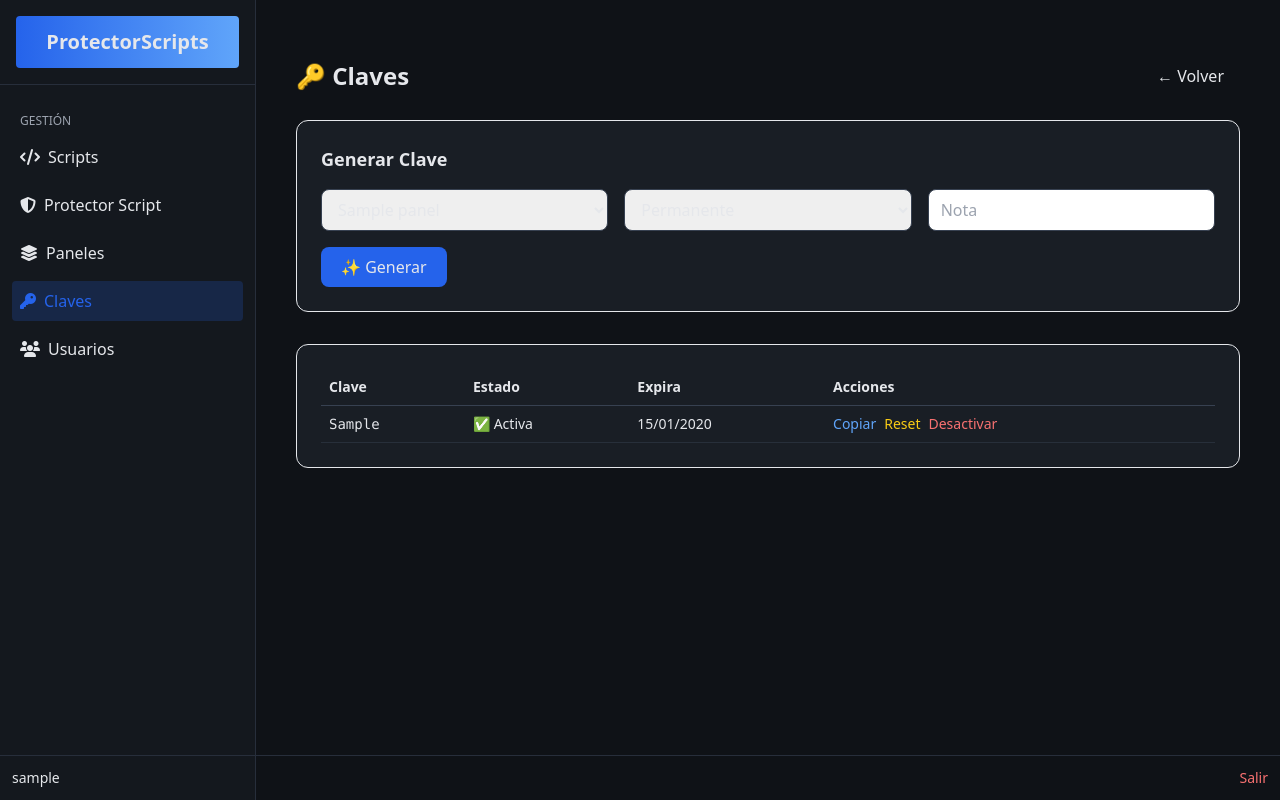
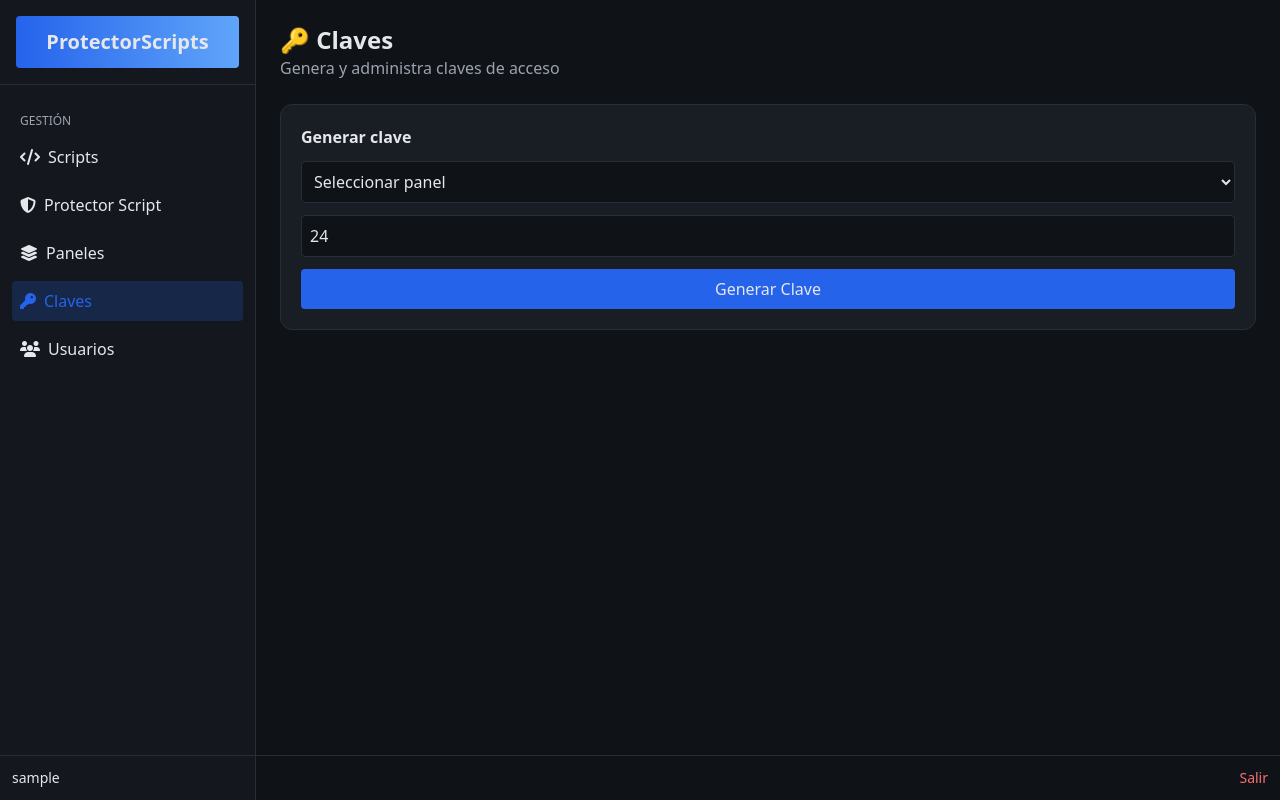
Before and after one commit to leivagaonahernanely-web/Protegetuscriptlua, a Flask app: page /keys in a window 1280 px wide. Run offline with Flask 3, Linux system fonts and the light colour scheme; a user stored in the database is signed in; tables that the repository leaves empty hold one stand-in row (values such as "Sample post"); some libraries are stand-ins or nearby versions.

Commit message:
Update keys.html

```diff
--- a/templates/keys.html
+++ b/templates/keys.html
@@ -1,72 +1,20 @@
 {% extends "base.html" %}
 {% block content %}
-<div class="container mx-auto px-4 py-8 max-w-6xl">
-    <div class="flex justify-between items-center mb-6">
-        <h2 class="text-2xl font-bold">🔑 Claves</h2>
-        <a href="/" class="bg-secondary px-4 py-2 rounded-lg">← Volver</a>
+<div class="mb-6">
+    <h1 class="text-2xl font-bold">🔑 Claves</h1>
+    <p class="text-textMuted">Genera y administra claves de acceso</p>
+</div>
+<form id="formKey" class="bg-card p-5 rounded-xl border border-border mb-6">
+    <h3 class="font-semibold mb-3">Generar clave</h3>
+    <div class="space-y-3">
+        <select id="panel_id" class="w-full bg-dark border border-border rounded p-2">
+            <option value="">Seleccionar panel</option>
+            {% for p in panels %}
+            <option value="{{ p.id }}">{{ p.title }}</option>
+            {% endfor %}
+        </select>
+        <input type="number" id="hours" placeholder="Duración en horas (0 = sin vencimiento)" class="w-full bg-dark border border-border rounded p-2" value="24">
+        <button type="submit" class="w-full bg-primary hover:bg-primary/90 p-2 rounded">Generar Clave</button>
     </div>
-
-    <div class="bg-card p-6 rounded-xl border border-secondary/70 mb-8">
-        <h3 class="text-lg font-semibold mb-4">Generar Clave</h3>
-        <div class="grid grid-cols-1 md:grid-cols-3 gap-4">
-            <select id="keyPanel" class="bg-secondary border border-gray-700 rounded-lg px-3 py-2">
-                {% for p in panels %}<option value="{{ p.id }}">{{ p.title }}</option>{% endfor %}
-            </select>
-            <select id="keyDuracion" class="bg-secondary border border-gray-700 rounded-lg px-3 py-2">
-                <option value="0">Permanente</option>
-                <option value="24">24h</option>
-                <option value="168">7 días</option>
-                <option value="720">30 días</option>
-            </select>
-            <input type="text" id="keyNota" placeholder="Nota" class="bg-secondary border border-gray-700 rounded-lg px-3 py-2">
-        </div>
-        <button onclick="generarClave()" class="bg-primary hover:bg-primary/90 px-5 py-2 rounded-lg mt-4">✨ Generar</button>
-    </div>
-
-    <div class="bg-card p-6 rounded-xl border border-secondary/70 overflow-x-auto">
-        <table class="w-full text-sm">
-            <thead>
-                <tr class="border-b border-gray-700">
-                    <th class="text-left p-2">Clave</th>
-                    <th class="text-left p-2">Estado</th>
-                    <th class="text-left p-2">Expira</th>
-                    <th class="text-left p-2">Acciones</th>
-                </tr>
-            </thead>
-            <tbody>
-                {% for k in keys %}
-                <tr class="border-b border-gray-700/50">
-                    <td class="p-2 font-mono">{{ k.key }}</td>
-                    <td class="p-2">{{ '✅ Activa' if k.active else '❌ Desactivada' }}</td>
-                    <td class="p-2">{{ k.expires_at.strftime('%d/%m/%Y') if k.expires_at else 'Nunca' }}</td>
-                    <td class="p-2 flex gap-2">
-                        <button onclick="copiar('{{ k.key }}')" class="text-blue-400">Copiar</button>
-                        <button onclick="resetHWID('{{ k.key }}')" class="text-yellow-400">Reset</button>
-                        <button onclick="banKey('{{ k.key }}')" class="text-red-400">Desactivar</button>
-                    </td>
-                </tr>
-                {% endfor %}
-            </tbody>
-        </table>
-    </div>
-</div>
-
-<script>
-function generarClave() {
-    fetch('/api/generate-key', {
-        method: 'POST',
-        headers: {'Content-Type': 'application/json'},
-        body: JSON.stringify({
-            panel_id: document.getElementById('keyPanel').value,
-            duration: document.getElementById('keyDuracion').value,
-            note: document.getElementById('keyNota').value
-        })
-    })
-    .then(r => r.json())
-    .then(d => { if (d.success) { alert(`✅ Clave: ${d.key}`); location.reload(); } });
-}
-function copiar(t) { navigator.clipboard.writeText(t).then(() => alert('Copiado')); }
-function resetHWID(k) { fetch('/api/reset-hwid', {method:'POST', body:JSON.stringify({key:k})}).then(()=>location.reload()); }
-function banKey(k) { fetch('/api/ban-key', {method:'POST', body:JSON.stringify({key:k})}).then(()=>location.reload()); }
-</script>
+</form>
 {% endblock %}
```
